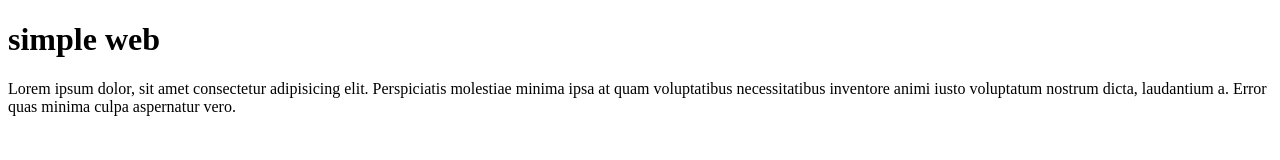
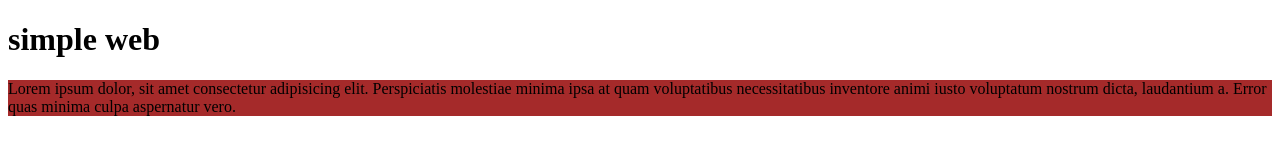
Before and after one commit to Mugdho43/my-simple-web, a plain HTML site: page index.html in a window 1280 px wide. Drawn offline with Linux system fonts and the light colour scheme.

Commit message:
added the first blog

```diff
--- a/index.html
+++ b/index.html
@@ -4,6 +4,7 @@
     <meta charset="UTF-8">
     <meta name="viewport" content="width=device-width, initial-scale=1.0">
     <title>my simple web</title>
+    <link rel="stylesheet" href="styles/blog.css">
 </head>
 <body>
     <h1>simple web</h1>
--- /dev/null
+++ b/styles/blog.css
@@ -0,0 +1,3 @@
+p{
+    background-color: brown;
+}
```
